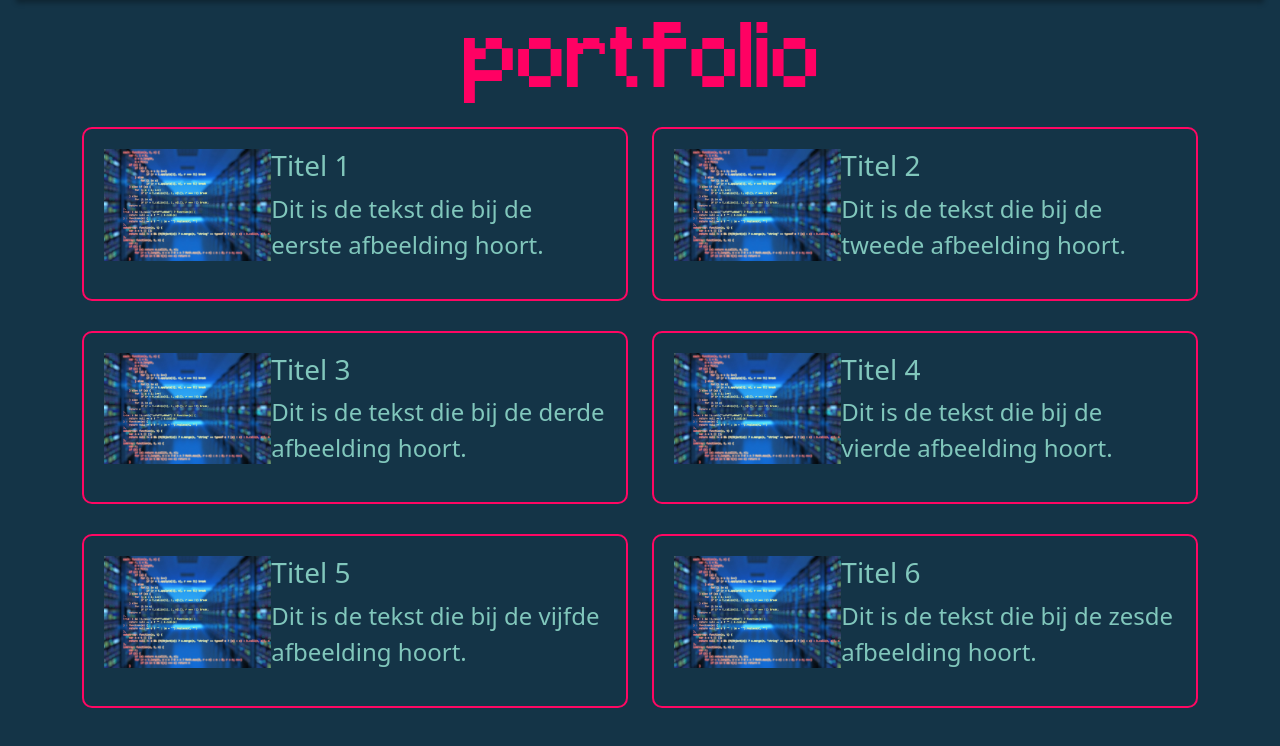
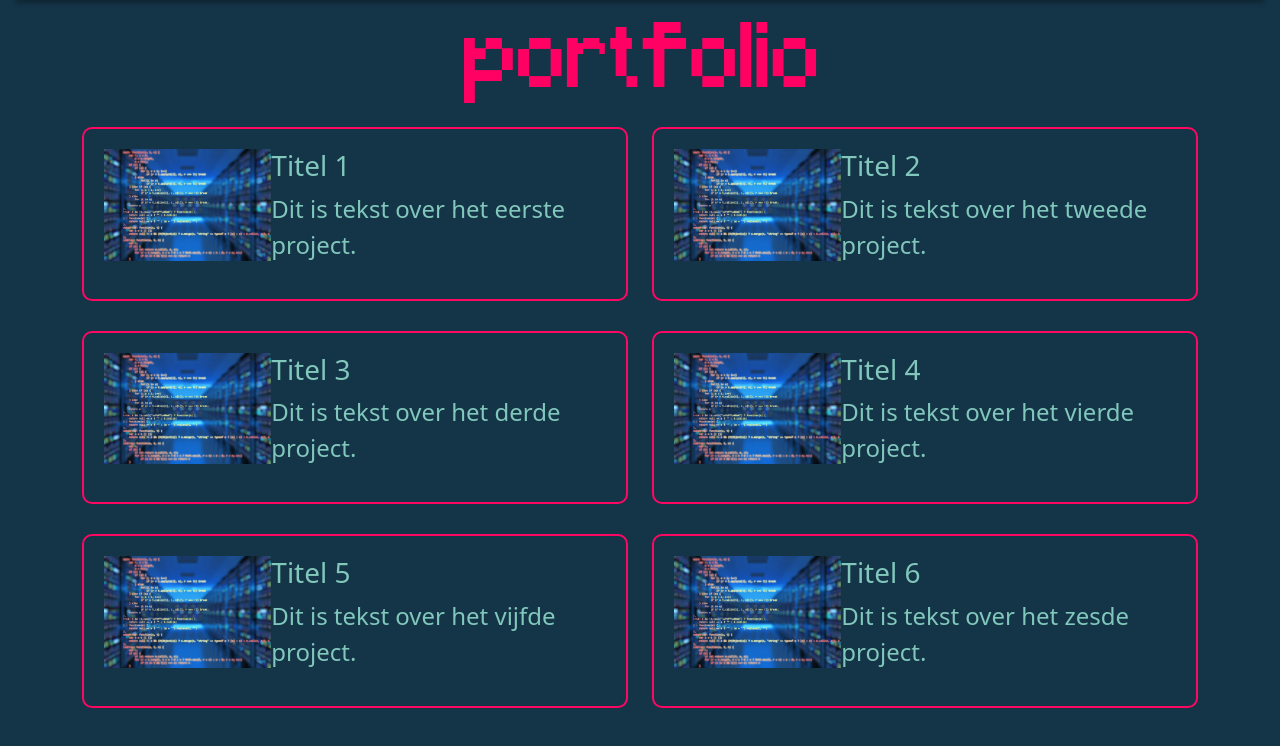
Before and after one commit to BrentDePotter/mijn-website, a plain HTML site: page portefolio.html in a window 1280 px wide. Shown: the part 158-904 px from the top of the page. Drawn offline with nearby package versions, Linux system fonts and the light colour scheme.

Commit message:
Add files via upload

```diff
--- a/portefolio.html
+++ b/portefolio.html
@@ -66,7 +66,7 @@
                     </div>
                     <div class="text col-8">
                         <h3>Titel 1</h3>
-                        <p>Dit is de tekst die bij de eerste afbeelding hoort.</p>
+                        <p>Dit is tekst over het eerste project.</p>
                     </div>
                 </div>
             </div>
@@ -77,7 +77,7 @@
                     </div>
                     <div class="text col-8">
                         <h3>Titel 2</h3>
-                        <p>Dit is de tekst die bij de tweede afbeelding hoort.</p>
+                        <p>Dit is tekst over het tweede project.</p>
                     </div>
                 </div>
             </div>
@@ -88,7 +88,7 @@
                     </div>
                     <div class="text col-8">
                         <h3>Titel 3</h3>
-                        <p>Dit is de tekst die bij de derde afbeelding hoort.</p>
+                        <p>Dit is tekst over het derde project.</p>
                     </div>
                 </div>
             </div>
@@ -99,7 +99,7 @@
                     </div>
                     <div class="text col-8">
                         <h3>Titel 4</h3>
-                        <p>Dit is de tekst die bij de vierde afbeelding hoort.</p>
+                        <p>Dit is tekst over het vierde project.</p>
                     </div>
                 </div>
             </div>
@@ -110,7 +110,7 @@
                     </div>
                     <div class="text col-8">
                         <h3>Titel 5</h3>
-                        <p>Dit is de tekst die bij de vijfde afbeelding hoort.</p>
+                        <p>Dit is tekst over het vijfde project.</p>
                     </div>
                 </div>
             </div>
@@ -121,7 +121,7 @@
                     </div>
                     <div class="text col-8">
                         <h3>Titel 6</h3>
-                        <p>Dit is de tekst die bij de zesde afbeelding hoort.</p>
+                        <p>Dit is tekst over het zesde project.</p>
                     </div>
                 </div>
             </div>
```
Also changed, not shown: contact.html (+4 -4 lines), naam.html (+2 -2 lines).
